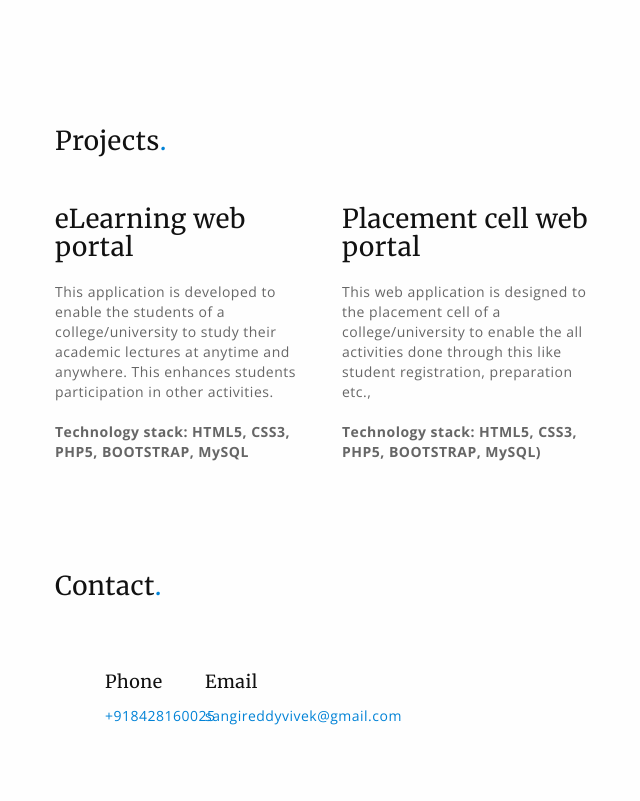
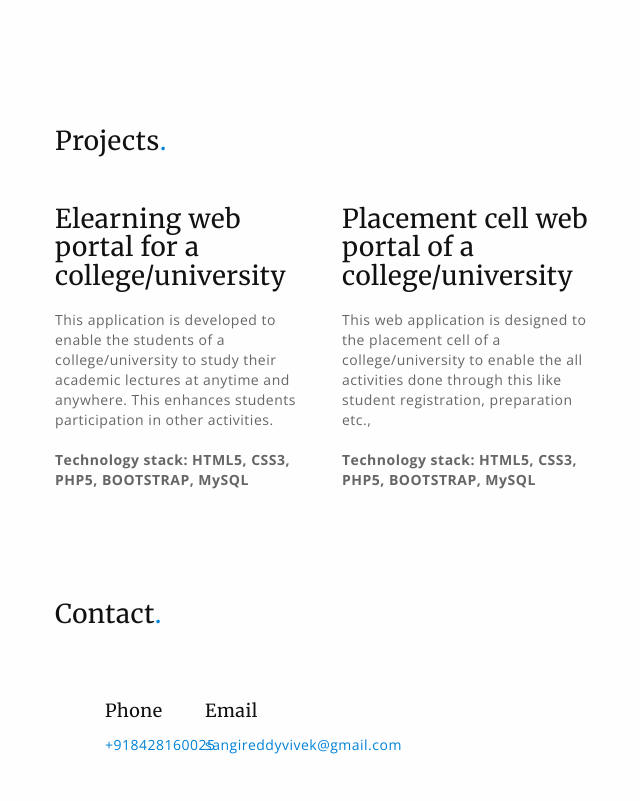
Before and after one commit to SangireddyVivekananda/SangireddyVivekananda.github.io, a plain HTML site: page index.html in a window 1280 px wide. Shown: the part 2047-2848 px from the top of the page, without its empty margins (350-990 px from the left). Before the commit the page ends 2819 px from the top, so only its background shows below. Drawn offline with nearby package versions, Linux system fonts and the light colour scheme; some icons are missing; a web font is replaced by a local one.

Commit message:
Update index.html

```diff
--- a/index.html
+++ b/index.html
@@ -277,7 +277,7 @@
                 <div id="posts-carousel" class="owl-carousel">
                     <div class="blog block carousel-post">
 
-                        <h3>eLearning web portal</h3>
+                        <h3>Elearning web portal for a college/university</h3>
                         <p>
                             This application is developed to enable the students of a college/university to study their academic lectures at anytime and anywhere. This enhances students participation in other activities.
                             <br/><br/><b>Technology stack: HTML5, CSS3, PHP5, BOOTSTRAP, MySQL</b>
@@ -286,9 +286,9 @@
                     </div><!-- / carousel-post -->
 
                     <div class="blog block carousel-post">
-                        <h3>Placement cell web portal</h3>
+                        <h3>Placement cell web portal of a college/university</h3>
                         <p>This web application is designed to the placement cell of a college/university to enable the all activities done through this like student registration, preparation etc.,
-                            <br/><br/><b>Technology stack:  HTML5, CSS3, PHP5, BOOTSTRAP, MySQL)</b>
+                            <br/><br/><b>Technology stack:  HTML5, CSS3, PHP5, BOOTSTRAP, MySQL</b>
                         </p>
 
                     </div><!-- / carousel-post -->
```
